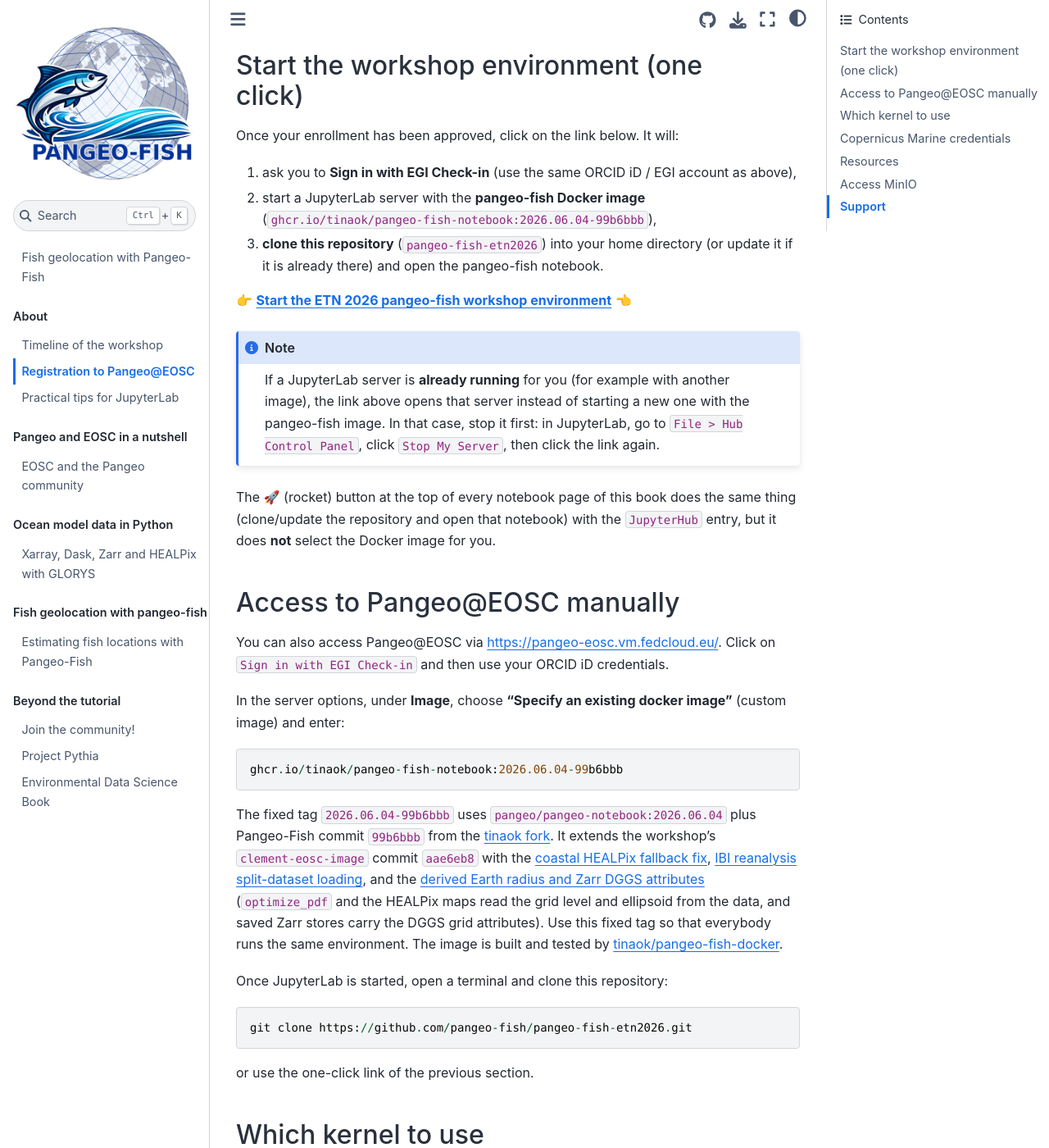
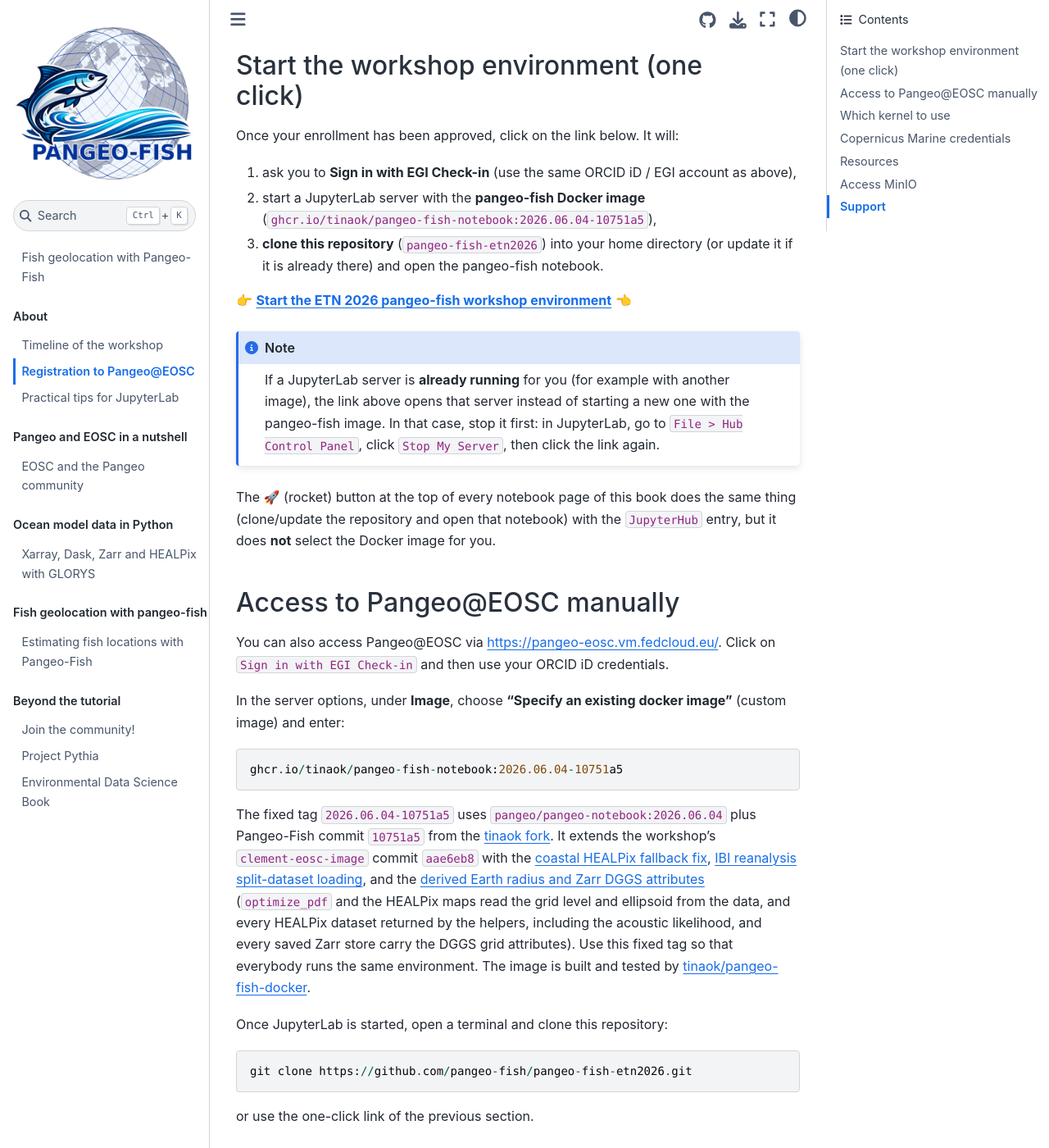
Before and after one commit to pangeo-fish/pangeo-fish-etn2026, a Jupyter Book: the page built from docs/users-getting-started.md, in a window 1280 px wide and 1400 px high, scrolled down 1078 px. Shown: the whole window at 82% size. Built offline with Jupyter Book 1.0.4 settings and Sphinx 7.4.7 and the Sphinx Book theme 1.1.4, drawn with Linux system fonts in a browser that asks for light colours; comment, search, counter and statistics services are not loaded.

Commit message:
Use image 2026.06.04-10751a5 and show the acoustic likelihood map
The pangeo-fish commit 10751a5 writes the DGGS grid attributes on every
HEALPix dataset returned by the helpers, so acoustic_pdf.healpix.plot()
works. Turn that raw cell back into a code cell, placed before the
detection-time diagnostic text.

````diff
--- a/docs/users-getting-started.md
+++ b/docs/users-getting-started.md
@@ -33,10 +33,10 @@
 Once your enrollment has been approved, click on the link below. It will:
 
 1. ask you to **Sign in with EGI Check-in** (use the same ORCID iD / EGI account as above),
-2. start a JupyterLab server with the **pangeo-fish Docker image** (`ghcr.io/tinaok/pangeo-fish-notebook:2026.06.04-99b6bbb`),
+2. start a JupyterLab server with the **pangeo-fish Docker image** (`ghcr.io/tinaok/pangeo-fish-notebook:2026.06.04-10751a5`),
 3. **clone this repository** (`pangeo-fish-etn2026`) into your home directory (or update it if it is already there) and open the pangeo-fish notebook.
 
-👉 **<a href="https://pangeo-eosc.vm.fedcloud.eu/hub/spawn?profile=only-choice&amp;profile-option-only-choice--image--unlisted-choice=ghcr.io%2Ftinaok%2Fpangeo-fish-notebook%3A2026.06.04-99b6bbb&amp;next=%2Fhub%2Fuser-redirect%2Fgit-pull%3Frepo%3Dhttps%253A%252F%252Fgithub.com%252Fpangeo-fish%252Fpangeo-fish-etn2026%26urlpath%3Dlab%252Ftree%252Fpangeo-fish-etn2026%252Fdocs%252Fpangeo-fish.ipynb%26branch%3Dmain">Start the ETN 2026 pangeo-fish workshop environment</a>** 👈
+👉 **<a href="https://pangeo-eosc.vm.fedcloud.eu/hub/spawn?profile=only-choice&amp;profile-option-only-choice--image--unlisted-choice=ghcr.io%2Ftinaok%2Fpangeo-fish-notebook%3A2026.06.04-10751a5&amp;next=%2Fhub%2Fuser-redirect%2Fgit-pull%3Frepo%3Dhttps%253A%252F%252Fgithub.com%252Fpangeo-fish%252Fpangeo-fish-etn2026%26urlpath%3Dlab%252Ftree%252Fpangeo-fish-etn2026%252Fdocs%252Fpangeo-fish.ipynb%26branch%3Dmain">Start the ETN 2026 pangeo-fish workshop environment</a>** 👈
 
 :::{note}
 If a JupyterLab server is **already running** for you (for example with another image), the link above opens that server instead of starting a new one with the pangeo-fish image. In that case, stop it first: in JupyterLab, go to `File > Hub Control Panel`, click `Stop My Server`, then click the link again.
@@ -51,10 +51,10 @@
 In the server options, under **Image**, choose **"Specify an existing docker image"** (custom image) and enter:
 
 ```
-ghcr.io/tinaok/pangeo-fish-notebook:2026.06.04-99b6bbb
+ghcr.io/tinaok/pangeo-fish-notebook:2026.06.04-10751a5
 ```
 
-The fixed tag `2026.06.04-99b6bbb` uses `pangeo/pangeo-notebook:2026.06.04` plus Pangeo-Fish commit `99b6bbb` from the [tinaok fork](https://github.com/tinaok/pangeo-fish). It extends the workshop's `clement-eosc-image` commit `aae6eb8` with the [coastal HEALPix fallback fix](https://github.com/tinaok/pangeo-fish/pull/2), [IBI reanalysis split-dataset loading](https://github.com/tinaok/pangeo-fish/pull/3), and the [derived Earth radius and Zarr DGGS attributes](https://github.com/tinaok/pangeo-fish/tree/fix/derive-earth-radius-dggs-attrs) (`optimize_pdf` and the HEALPix maps read the grid level and ellipsoid from the data, and saved Zarr stores carry the DGGS grid attributes). Use this fixed tag so that everybody runs the same environment. The image is built and tested by [tinaok/pangeo-fish-docker](https://github.com/tinaok/pangeo-fish-docker).
+The fixed tag `2026.06.04-10751a5` uses `pangeo/pangeo-notebook:2026.06.04` plus Pangeo-Fish commit `10751a5` from the [tinaok fork](https://github.com/tinaok/pangeo-fish). It extends the workshop's `clement-eosc-image` commit `aae6eb8` with the [coastal HEALPix fallback fix](https://github.com/tinaok/pangeo-fish/pull/2), [IBI reanalysis split-dataset loading](https://github.com/tinaok/pangeo-fish/pull/3), and the [derived Earth radius and Zarr DGGS attributes](https://github.com/tinaok/pangeo-fish/tree/fix/derive-earth-radius-dggs-attrs) (`optimize_pdf` and the HEALPix maps read the grid level and ellipsoid from the data, and every HEALPix dataset returned by the helpers, including the acoustic likelihood, and every saved Zarr store carry the DGGS grid attributes). Use this fixed tag so that everybody runs the same environment. The image is built and tested by [tinaok/pangeo-fish-docker](https://github.com/tinaok/pangeo-fish-docker).
 
 Once JupyterLab is started, open a terminal and clone this repository:
 
````
Also changed, not shown: docs/pangeo-fish.ipynb.
